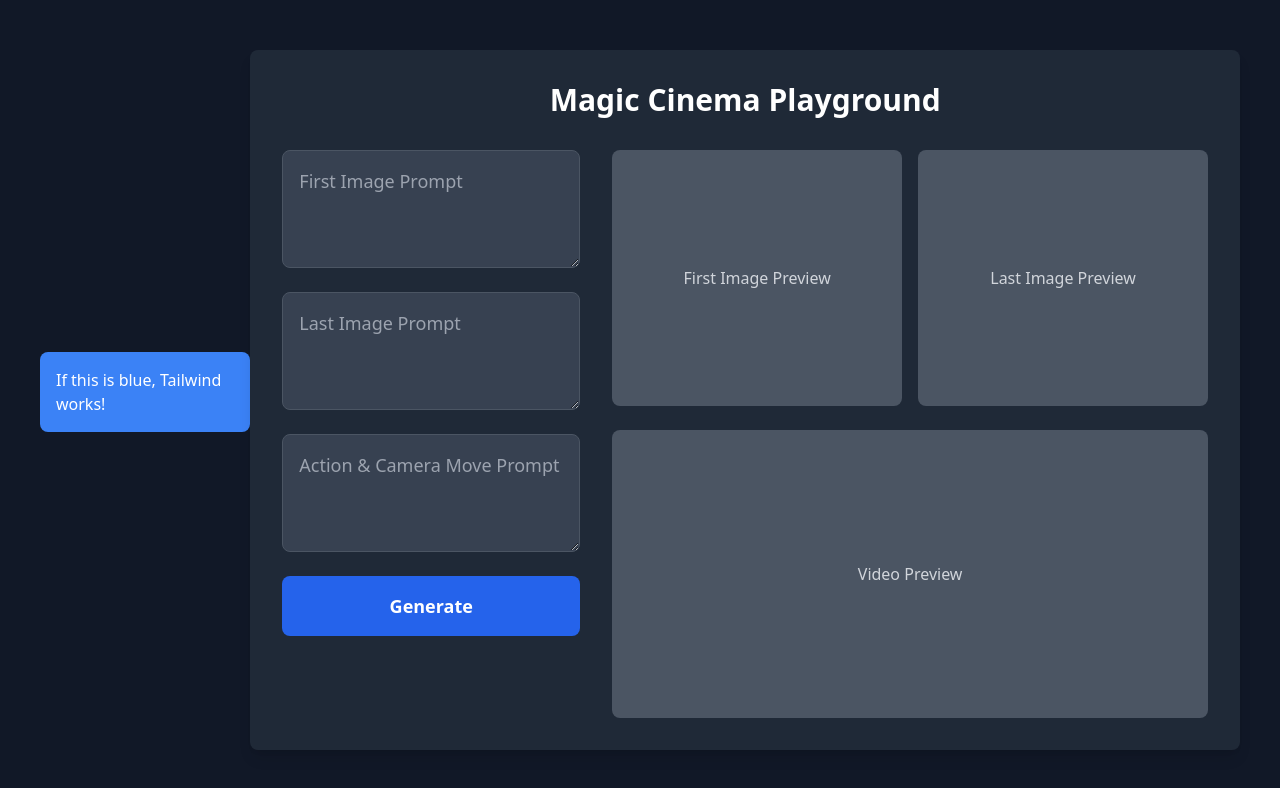
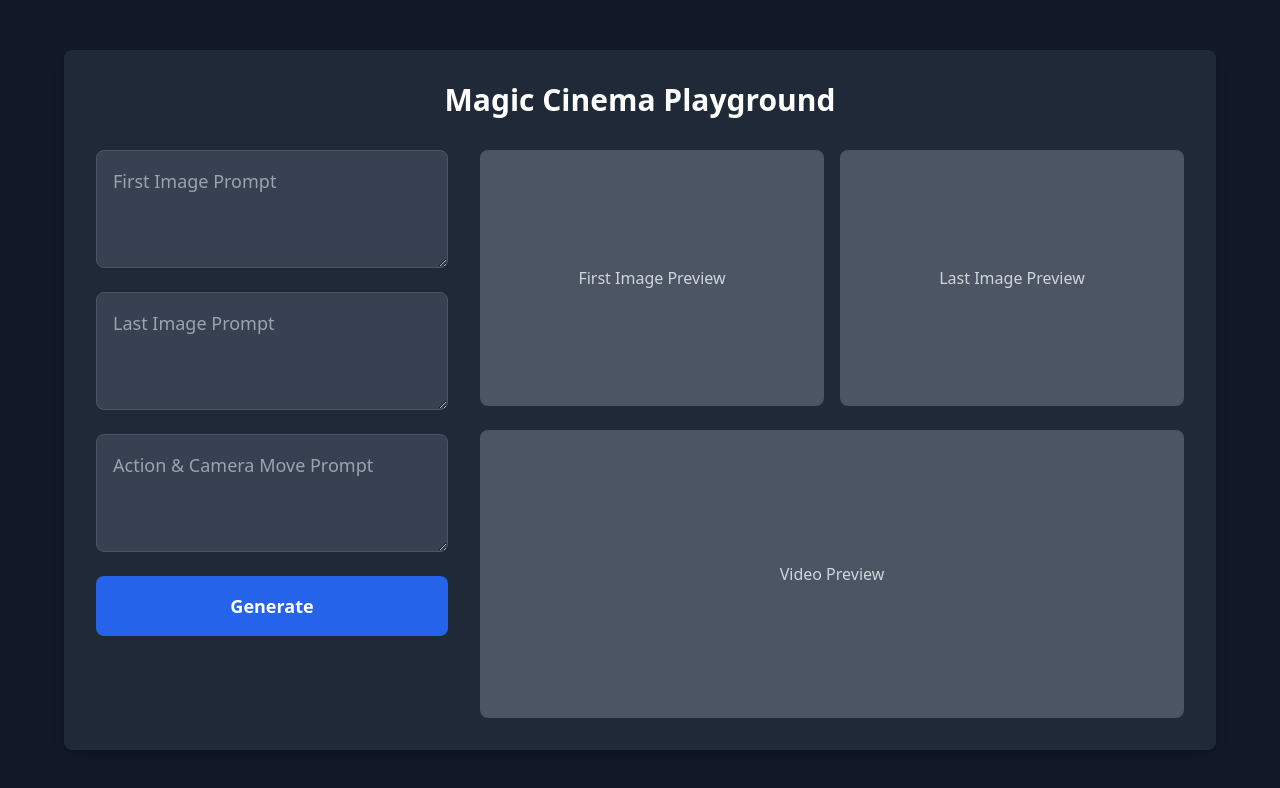
Before and after one commit to eyekayem/luma-web, a Next.js app: page / in a window 1280 px wide. Shown: the top 788 px of the page. Built offline with nearby package versions, Linux system fonts and the light colour scheme.

Commit message:
Update index.js

```diff
--- a/pages/index.js
+++ b/pages/index.js
@@ -75,13 +75,6 @@ export default function Home() {
 
   return (
     <div className="flex min-h-screen bg-gray-900 text-white p-10 items-center justify-center">
-
-    {/* 🔵 Tailwind Debugging Block */}
-    <div className="bg-blue-500 text-white p-4 mb-4 rounded-lg">
-      If this is blue, Tailwind works!
-    </div>
-
-
 
       {/* Container */}
       <div className="flex flex-col w-full max-w-6xl bg-gray-800 shadow-lg rounded-lg p-8 space-y-8">
```
